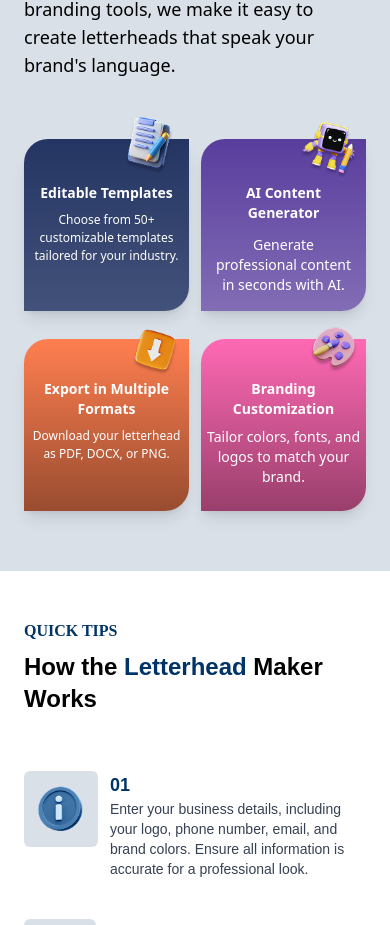
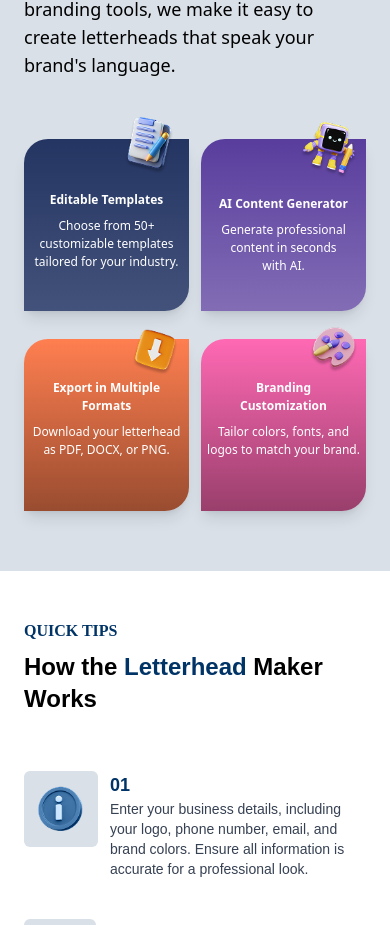
Before and after one commit to tekprenuers/Collaboration_WebApp, a React (Vite) app: page / in a window 390 px wide. Shown: the part 1156-2081 px from the top of the page. Built offline with nearby package versions, Linux system fonts and the light colour scheme.

Commit message:
second update on small screen

```diff
--- a/src/Components/Home/Banner_2.tsx
+++ b/src/Components/Home/Banner_2.tsx
@@ -29,41 +29,41 @@ const Banner_2: React.FC = () => {
       <div className="items-center pt-15 md:p-15 ">
         <div className="grid grid-cols-2 gap-3 md:max-w-lg">
           {/* Editable Templates */}
-          <div className="relative bg-custom-gradient-1 text-white md:p-6 py-7 h-43 px-1 lg:h-0 rounded-tl-3xl rounded-br-3xl shadow-lg flex flex-col items-center ">
+          <div className="relative bg-custom-gradient-1 text-white md:p-6 py-9 h-43  px-1 lg:h-55 rounded-tl-3xl rounded-br-3xl shadow-lg flex flex-col items-center text-center ">
             <img
               src={Image_1}
               alt="Template Icon"
-              className="absolute top-[-1.4rem] left-[60%] lg:-top-8 lg:left-[210px] w-13 md:w-15 lg:w-15"
+              className="absolute top-[-1.4rem] left-[60%] lg:-top-8 lg:left-[185px] w-13 md:w-15 lg:w-15"
             />
-            <h3 className="lg:text-lg text-sm font-bold lg:mt-10 pt-4 md:pt-0 lg:pt-0 mb-2">Editable Templates</h3>
-            <p className="text-[12px] text-center">
+            <h3 className="lg:text-lg text-[12px] font-bold lg:mt-10 pt-4 md:pt-0 lg:pt-0 mb-2">Editable Templates</h3>
+            <p className="text-[12px]">
               Choose from 50+ customizable templates tailored for your industry.
             </p>
           </div>
 
           {/* AI Content Generator */}
-          <div className="relative bg-custom-gradient-2 text-white md:p-6 p-3 h-43 lg:h-0 rounded-tl-3xl rounded-br-3xl shadow-lg flex flex-col items-center text-center">
+          <div className="relative bg-custom-gradient-2 text-white md:p-6 py-6 px-1 h-43 lg:h-55 rounded-tl-3xl rounded-br-3xl shadow-lg flex flex-col items-center text-center">
             <img
               src={Image_2}
               alt="AI Icon"
-              className="absolute top-[-2rem] left-[55%] lg:-top-14 lg:left-[205px] w-20 md:w-15 lg:w-25"
+              className="absolute top-[-2rem] left-[55%] lg:-top-12 lg:left-[160px] w-20 md:w-15 lg:w-25"
             />
-            <h3 className="lg:text-lg text-sm font-bold lg:mt-10 pt-8 md:pt-0 lg:pt-0 mb-2">
+            <h3 className="lg:text-lg text-[12px] font-bold lg:mt-10 pt-8 md:pt-0 lg:pt-0 mb-2">
               AI Content Generator
             </h3>
-            <p className="text-sm pt-1 lg:pt-0">
+            <p className="text-[12px] px-3">
               Generate professional content in seconds with AI.
             </p>
           </div>
 
           {/* Export in Multiple Formats */}
-          <div className="relative bg-custom-gradient-3 text-white md:p-6 px-1 mt-4 py-6 h-43 lg:h-0 rounded-tl-3xl rounded-br-3xl shadow-lg flex flex-col items-center text-center">
+          <div className="relative bg-custom-gradient-3 text-white md:p-6 px-1 mt-4 py-6 h-43 lg:h-55 rounded-tl-3xl rounded-br-3xl shadow-lg flex flex-col items-center text-center">
             <img
               src={Image_3}
               alt="Export Icon"
-              className="absolute top-[-1.1rem] left-[60%]  lg:-top-9 lg:left-[210px] w-16 md:w-0 lg:w-0"
+              className="absolute top-[-1.1rem] left-[60%]  lg:-top-6 lg:left-[180px] w-16 md:w-0 lg:w-18"
             />
-            <h3 className="lg:text-lg text-sm font-bold lg:mt-10 pt-4 md:pt-0 lg:pt-0 mb-2">
+            <h3 className="lg:text-lg text-[12px] font-bold lg:mt-10 pt-4 md:pt-0 lg:pt-0 mb-2">
               Export in Multiple Formats
             </h3>
             <p className="text-[12px]">
@@ -72,16 +72,16 @@ const Banner_2: React.FC = () => {
           </div>
 
           {/* Branding Customization */}
-          <div className="relative bg-custom-gradient-4 h-43 lg:h-0 text-white md:p-6 mt-4 py-5 rounded-tl-3xl rounded-br-3xl shadow-lg flex flex-col items-center text-center">
+          <div className="relative bg-custom-gradient-4 h-43 lg:h-55 px-1 text-white md:p-6 mt-4 py-5 rounded-tl-3xl rounded-br-3xl shadow-lg flex flex-col items-center text-center ">
             <img
               src={Image_4}
               alt="Branding Icon"
-              className="absolute top-[-0.8rem] left-[65%] lg:-top-5 lg:left-[210px] w-13 md:w-0 lg:w-0"
+              className="absolute top-[-0.8rem] left-[65%] lg:-top-5 lg:left-[190px] w-13 md:w-0 lg:w-14"
             />
-            <h3 className="lg:text-lg text-sm font-bold lg:mt-10 p-2 pt-5 md:pt-0 lg:pt-0 lg:mb-2">
+            <h3 className="lg:text-lg text-[12px] font-bold lg:mt-10 p-2 pt-5 md:pt-0 lg:pt-0 lg:mb-2">
               Branding Customization
             </h3>
-            <p className="text-sm mb-2">
+            <p className="text-[12px]">
               Tailor colors, fonts, and logos to match your brand.
             </p>
           </div>
--- a/src/Components/Home/Banner_3.tsx
+++ b/src/Components/Home/Banner_3.tsx
@@ -19,7 +19,7 @@ const Banner_3: React.FC = () => {
       <div className="grid grid-cols-1 md:grid-cols-2 lg:gap-9 gap-10 mt-14">
         {/* Step 1 */}
         <div className="flex items-start lg:gap-6 gap-3">
-          <div className="bg-[#D9E0E8] p-3 rounded-md flex items-center justify-center lg:w-46 lg:h-25 h-19 w-50">
+          <div className="bg-[#D9E0E8] p-3 rounded-md flex items-center justify-center lg:w-35 lg:h-20 h-19 w-50">
             <img src={Icon_4} alt="Step 1" className="lg:w-16 h-12" />
           </div>
           <div>
@@ -34,8 +34,8 @@ const Banner_3: React.FC = () => {
 
         {/* Step 2 */}
         <div className="flex items-start lg:gap-6 gap-3">
-          <div className="bg-[#D9E0E8] rounded-md flex items-center justify-center lg:w-35 h-19 w-40">
-            <img src={Icon_1} alt="Step 2" className="lg:w-20 h-14" />
+          <div className="bg-[#D9E0E8] rounded-md flex items-center justify-center lg:h-20 lg:w-35 h-19 w-40">
+            <img src={Icon_1} alt="Step 2" className="lg:w-14 h-14 lg:h-14" />
           </div>
           <div>
             <h3 className="text-[#003366] font-bold text-lg">02</h3>
@@ -48,7 +48,7 @@ const Banner_3: React.FC = () => {
 
         {/* Step 3 */}
         <div className="flex items-start lg:gap-6 gap-3">
-          <div className="bg-[#D9E0E8] rounded-md flex items-center justify-center lg:w-45 h-19 w-50">
+          <div className="bg-[#D9E0E8] rounded-md flex items-center justify-center lg:h-20 lg:w-35 h-20 w-50">
             <img src={Icon_2} alt="Step 3" className="lg:w-20 h-15" />
           </div>
           <div>
@@ -62,8 +62,8 @@ const Banner_3: React.FC = () => {
 
         {/* Step 4 */}
         <div className="flex items-start lg:gap-6 gap-3">
-          <div className="bg-[#D9E0E8]  rounded-md flex items-center justify-center lg:w-40 lg:h-25 h-19 w-40">
-            <img src={Icon_3} alt="Step 4" className="lg:w-20 lg:h-19 h-14" />
+          <div className="bg-[#D9E0E8]  rounded-md flex items-center justify-center lg:w-35 lg:h-20 h-19 w-40">
+            <img src={Icon_3} alt="Step 4" className="lg:w-15 lg:h-14 h-14" />
           </div>
           <div>
             <h3 className="text-[#003366] font-bold text-lg">04</h3>
```
